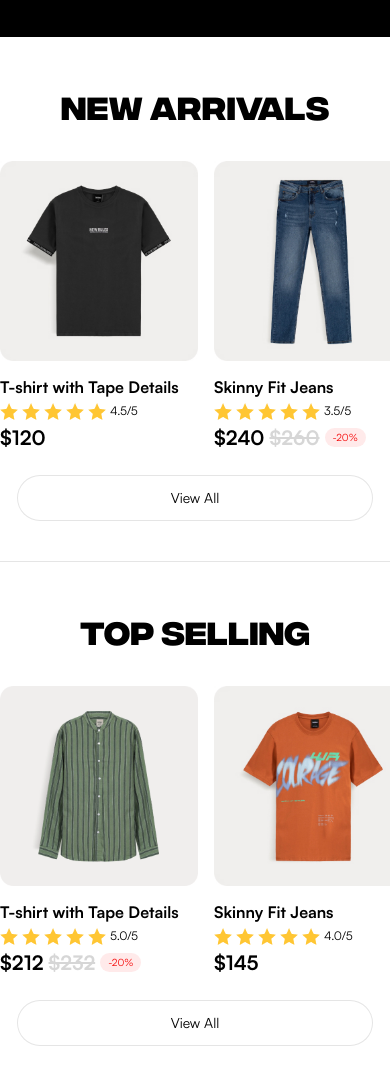
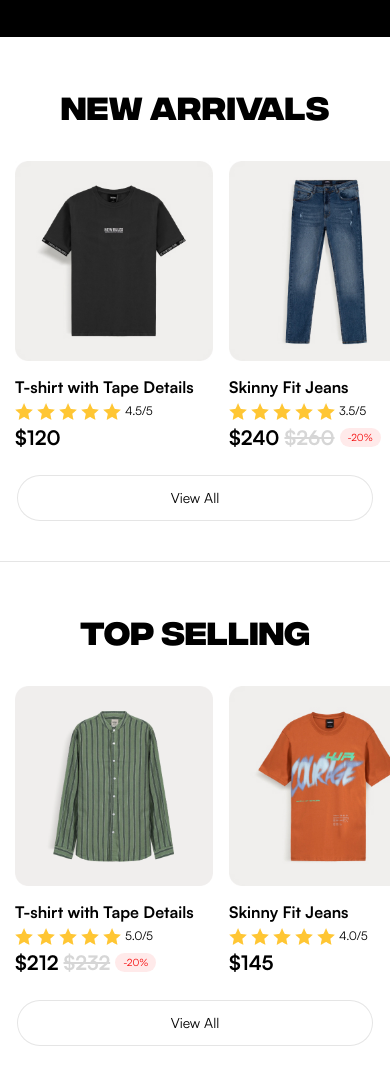
Before and after one commit to Kouk02/Shop.Co-project, a website: page index.html in a window 390 px wide. Shown: the part 1050-2135 px from the top of the page. Drawn offline with Linux system fonts and the light colour scheme.

Commit message:
Fix
 Fix container arrivals and top selling

```diff
--- a/scss/mobile.scss
+++ b/scss/mobile.scss
@@ -291,7 +291,7 @@
     display: flex;
     justify-content: flex-start;
     align-items: center;
-    padding: 32px 0px 24px 0px;
+    padding: 32px 15px 24px 15px;
     gap: 10px;
     overflow-x: auto;
     -webkit-overflow-scrolling: touch;
@@ -401,7 +401,7 @@
     display: flex;
     justify-content: flex-start;
     align-items: center;
-    padding: 32px 0px 24px 0px;
+    padding: 32px 15px 24px 15px;
     gap: 10px;
     overflow-x: auto;
     -webkit-overflow-scrolling: touch;
```
Also changed, not shown: css/styles.css.
